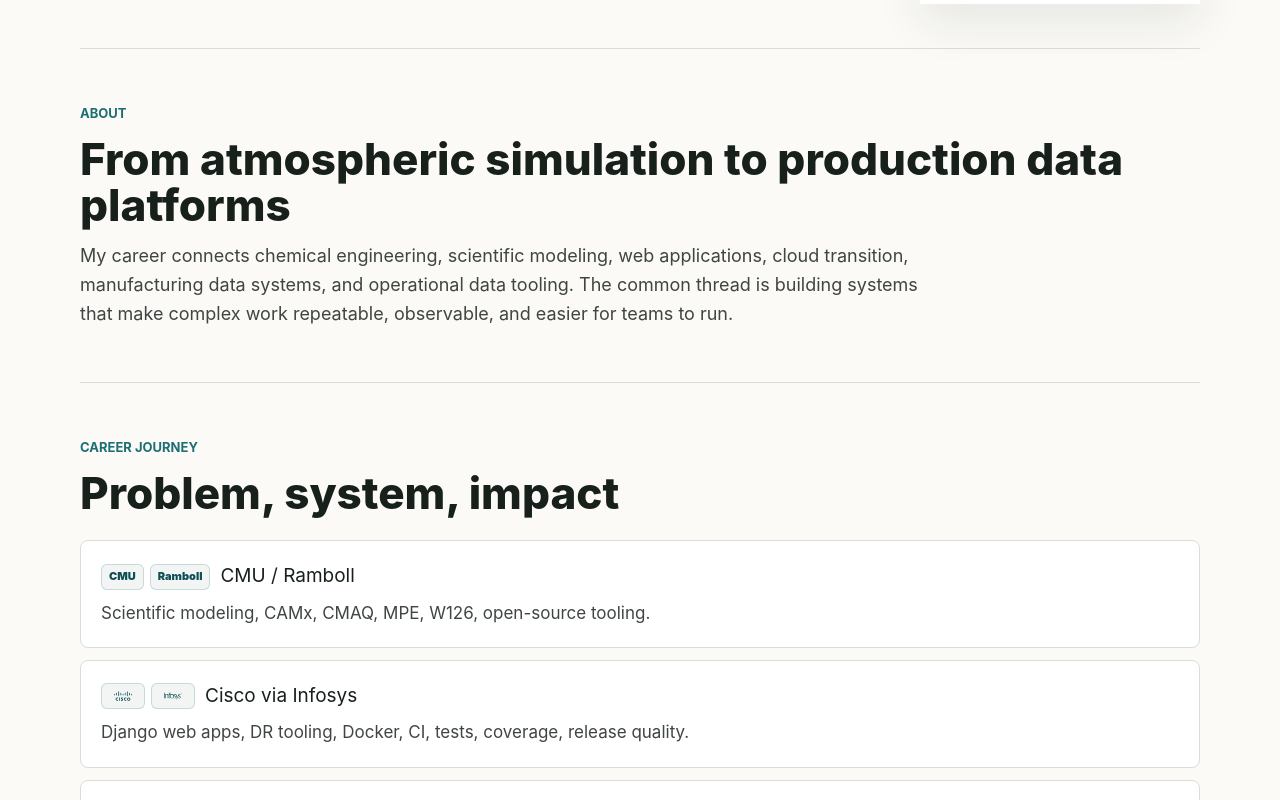
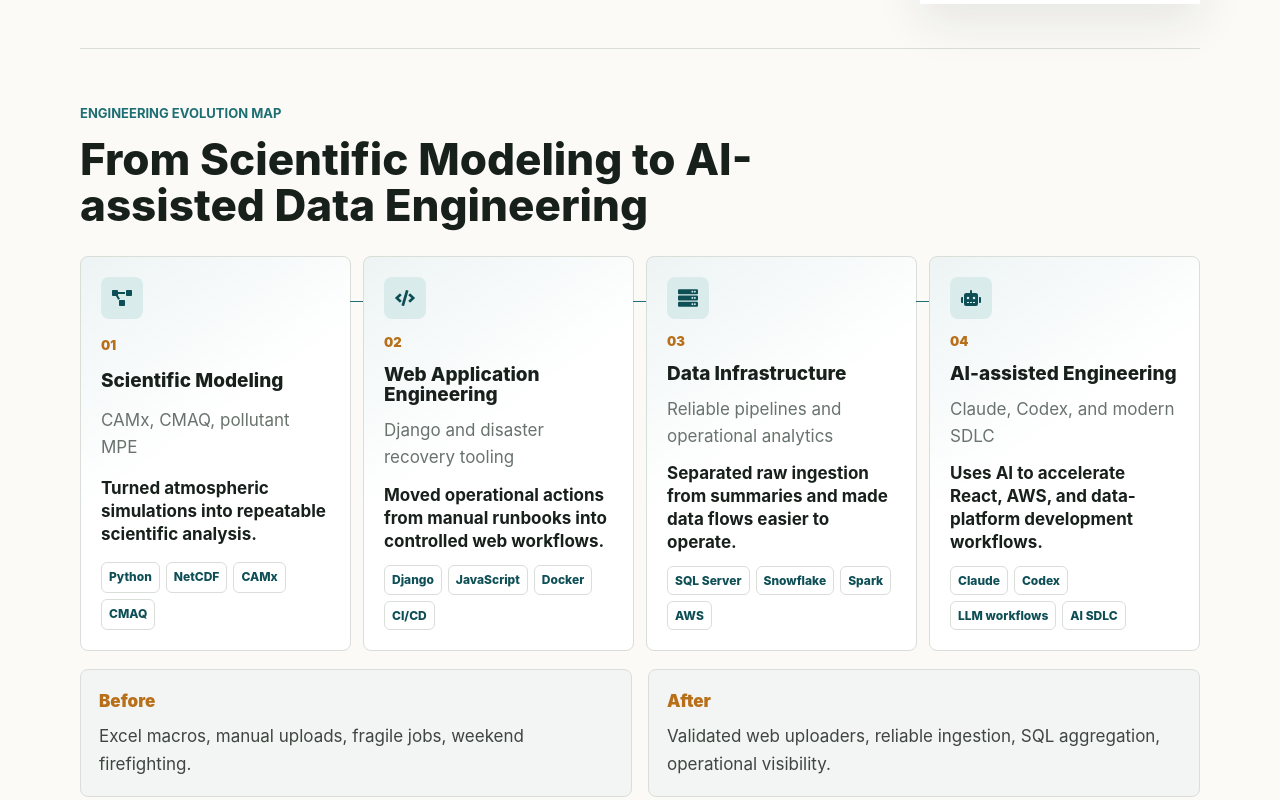
Before and after one commit to jaegunjung/jaegunjung.github.io, a React (Vite) app: page / in a window 1280 px wide. Shown: the part 560-1360 px from the top of the page. Built offline with nearby package versions, Linux system fonts and the light colour scheme.

Commit message:
Add homepage engineering evolution visuals

```diff
--- a/src/App.css
+++ b/src/App.css
@@ -140,6 +140,114 @@
 .section-block > p:not(.eyebrow) {
   max-width: 850px;
   font-size: 18px;
+}
+
+.visual-section h2 {
+  max-width: 760px;
+}
+
+.evolution-map {
+  display: grid;
+  grid-template-columns: repeat(4, minmax(0, 1fr));
+  gap: 12px;
+  margin-top: 28px;
+}
+
+.evolution-card {
+  position: relative;
+  display: grid;
+  gap: 12px;
+  border: 1px solid var(--border);
+  border-radius: 8px;
+  padding: 20px;
+  background:
+    linear-gradient(145deg, rgba(29, 111, 115, 0.08), transparent 44%),
+    var(--surface);
+}
+
+.evolution-card::after {
+  content: '';
+  position: absolute;
+  top: 44px;
+  right: -13px;
+  width: 13px;
+  border-top: 1px solid var(--accent);
+}
+
+.evolution-card:last-child::after {
+  content: none;
+}
+
+.evolution-icon {
+  display: inline-flex;
+  width: 42px;
+  height: 42px;
+  align-items: center;
+  justify-content: center;
+  border-radius: 8px;
+  color: var(--accent-strong);
+  background: var(--accent-soft);
+}
+
+.evolution-icon svg {
+  width: 20px;
+  height: 20px;
+}
+
+.step-count {
+  color: var(--accent-2);
+  font-size: 13px;
+  font-weight: 900;
+}
+
+.evolution-card h3 {
+  font-size: 19px;
+}
+
+.evolution-card p {
+  color: var(--muted);
+}
+
+.evolution-card strong {
+  color: var(--text-h);
+  line-height: 1.35;
+}
+
+.evolution-tags {
+  display: flex;
+  flex-wrap: wrap;
+  gap: 6px;
+}
+
+.evolution-tags span {
+  border: 1px solid var(--border);
+  border-radius: 6px;
+  padding: 4px 7px;
+  color: var(--accent-strong);
+  background: rgba(255, 255, 255, 0.7);
+  font-size: 12px;
+  font-weight: 800;
+}
+
+.before-after {
+  display: grid;
+  grid-template-columns: repeat(2, minmax(0, 1fr));
+  gap: 16px;
+  margin-top: 18px;
+}
+
+.before-after div {
+  border: 1px solid var(--border);
+  border-radius: 8px;
+  padding: 18px;
+  background: var(--surface-muted);
+}
+
+.before-after span {
+  display: block;
+  margin-bottom: 8px;
+  color: var(--accent-2);
+  font-weight: 900;
 }
 
 .timeline {
@@ -530,6 +638,15 @@
     grid-template-columns: 1fr;
   }
 
+  .evolution-map,
+  .before-after {
+    grid-template-columns: 1fr;
+  }
+
+  .evolution-card::after {
+    content: none;
+  }
+
   .project-grid {
     grid-template-columns: 1fr;
   }
--- a/src/App.jsx
+++ b/src/App.jsx
@@ -11,7 +11,7 @@ import {
 } from 'react-icons/si'
 import { BiSolidBarChartAlt2 } from 'react-icons/bi'
 import { DiSpark } from 'react-icons/di'
-import { FaAws, FaDatabase } from 'react-icons/fa'
+import { FaAws, FaCode, FaDatabase, FaProjectDiagram, FaRobot, FaServer } from 'react-icons/fa'
 import './App.css'
 
 const projects = [
@@ -56,6 +56,37 @@ const projects = [
     href: 'https://github.com/jaegunjung/leetcode',
     body:
       'Algorithm and data-structure practice repository for interview preparation and problem-solving fluency.',
+  },
+]
+
+const evolutionSteps = [
+  {
+    title: 'Scientific Modeling',
+    subtitle: 'CAMx, CMAQ, pollutant MPE',
+    impact: 'Turned atmospheric simulations into repeatable scientific analysis.',
+    tech: ['Python', 'NetCDF', 'CAMx', 'CMAQ'],
+    Icon: FaProjectDiagram,
+  },
+  {
+    title: 'Web Application Engineering',
+    subtitle: 'Django and disaster recovery tooling',
+    impact: 'Moved operational actions from manual runbooks into controlled web workflows.',
+    tech: ['Django', 'JavaScript', 'Docker', 'CI/CD'],
+    Icon: FaCode,
+  },
+  {
+    title: 'Data Infrastructure',
+    subtitle: 'Reliable pipelines and operational analytics',
+    impact: 'Separated raw ingestion from summaries and made data flows easier to operate.',
+    tech: ['SQL Server', 'Snowflake', 'Spark', 'AWS'],
+    Icon: FaServer,
+  },
+  {
+    title: 'AI-assisted Engineering',
+    subtitle: 'Claude, Codex, and modern SDLC',
+    impact: 'Uses AI to accelerate React, AWS, and data-platform development workflows.',
+    tech: ['Claude', 'Codex', 'LLM workflows', 'AI SDLC'],
+    Icon: FaRobot,
   },
 ]
 
@@ -413,6 +444,39 @@ function App() {
         </aside>
       </header>
 
+      <section className="section-block visual-section">
+        <p className="eyebrow">Engineering Evolution Map</p>
+        <h2>From Scientific Modeling to AI-assisted Data Engineering</h2>
+        <div className="evolution-map">
+          {evolutionSteps.map(({ title, subtitle, impact, tech, Icon }, index) => (
+            <article className="evolution-card" key={title}>
+              <div className="evolution-icon">
+                <Icon aria-hidden="true" />
+              </div>
+              <span className="step-count">{String(index + 1).padStart(2, '0')}</span>
+              <h3>{title}</h3>
+              <p>{subtitle}</p>
+              <strong>{impact}</strong>
+              <div className="evolution-tags">
+                {tech.map((item) => (
+                  <span key={item}>{item}</span>
+                ))}
+              </div>
+            </article>
+          ))}
+        </div>
+        <div className="before-after" aria-label="Before and after system redesign">
+          <div>
+            <span>Before</span>
+            <p>Excel macros, manual uploads, fragile jobs, weekend firefighting.</p>
+          </div>
+          <div>
+            <span>After</span>
+            <p>Validated web uploaders, reliable ingestion, SQL aggregation, operational visibility.</p>
+          </div>
+        </div>
+      </section>
+
       <section id="about" className="section-block">
         <p className="eyebrow">About</p>
         <h2>From atmospheric simulation to production data platforms</h2>
```
